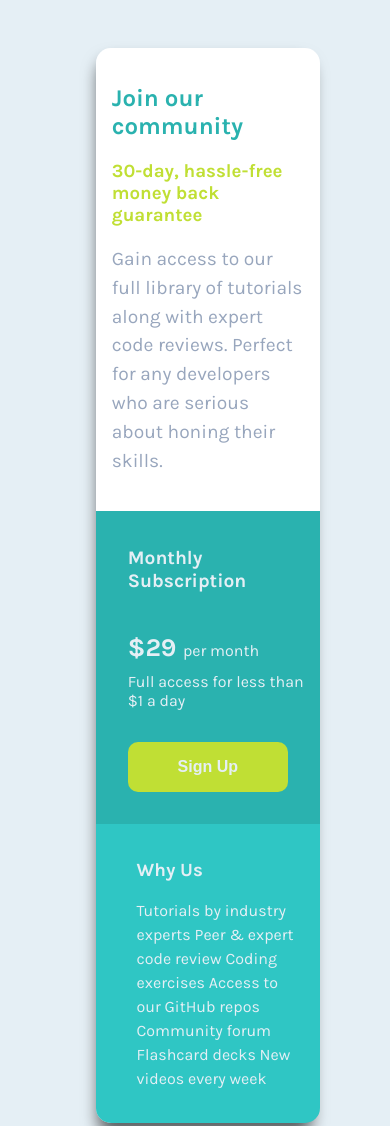
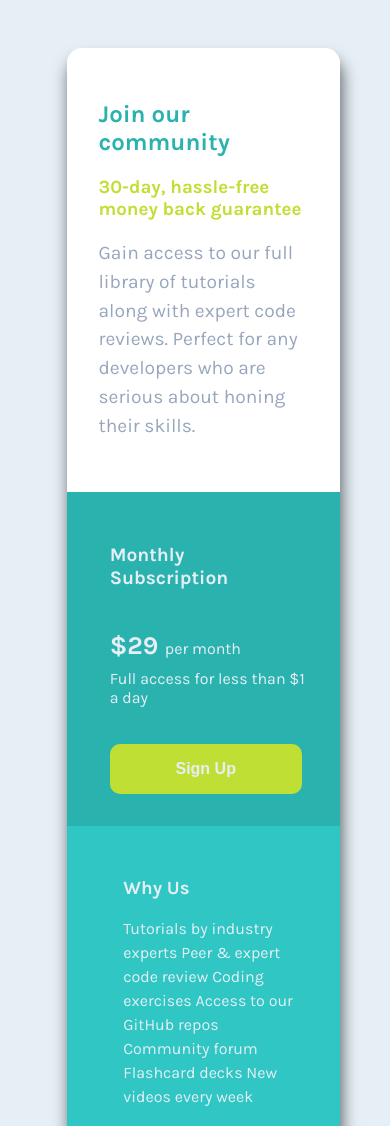
Before and after one commit to codeAndcocoa/single-price-grid-component, a plain HTML site: page index.html in a window 390 px wide. Shown: the top 1126 px of the page. Drawn offline with Linux system fonts and the light colour scheme.

Commit message:
Update style.css

```diff
--- a/style.css
+++ b/style.css
@@ -48,7 +48,7 @@ body {
 .community,
 .subscription,
 .whyUs {
-  padding: 1rem;
+  padding: 2rem;
   margin: auto;
 }
 
@@ -126,18 +126,26 @@ body {
 /***Media Queries  */
 @media screen and (max-width: 600px) {
   .signUp-btn {
-    width: 10rem;
-    margin: 1rem;
+    width: 12rem;
   }
   .subscribe-title,
   .subscription-value,
-  .day-subscribe {
-    margin-left: 1rem;
+  .day-subscribe, .signUp-btn  {
+    margin-left: 0.7rem;
+  }
+  .grid-box {
+    width: 95%;
   }
 
 }
+@media screen and (max-width:992px) {
+  .grid-box {
+    max-width: 90%;
+  }
+}
 @media screen and (max-width: 1180px) {
   .grid-box {
+    max-width: 70%;
     grid-template-columns: 1fr;
   }
   .cell1 {
```
